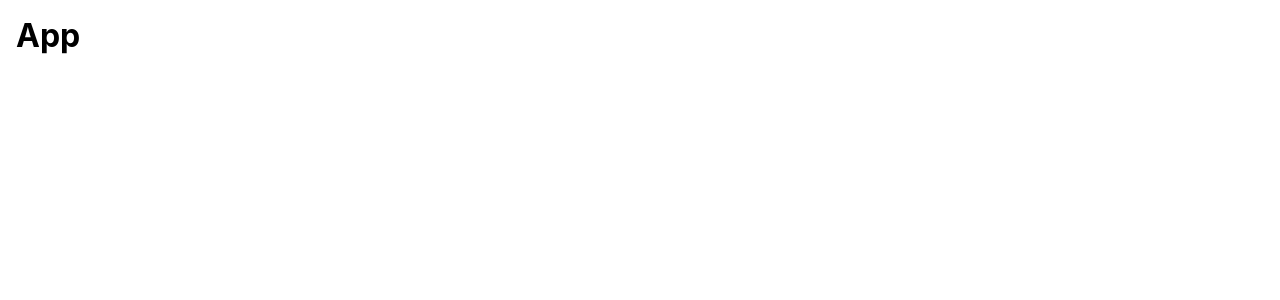
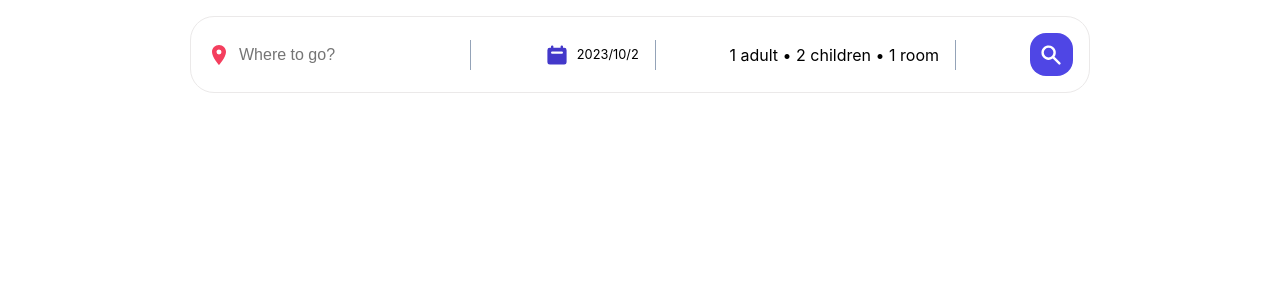
Before and after one commit to hossein-rahmati/Hotel-booking, a React (Vite) app: page / in a window 1280 px wide. Shown: the top 300 px of the page. Built offline with nearby package versions, Linux system fonts and the light colour scheme.

Commit message:
develop Header with static data

```diff
--- a/src/App.jsx
+++ b/src/App.jsx
@@ -1,7 +1,12 @@
 import "./App.css";
+import Header from "./components/Header/Header";
 
 function App() {
-  return <h1>App</h1>;
+  return (
+    <div>
+      <Header />
+    </div>
+  );
 }
 
 export default App;
--- /dev/null
+++ b/src/components/Header/Header.jsx
@@ -0,0 +1,42 @@
+import { MdLocationOn } from "react-icons/md";
+import { HiCalendar, HiSearch } from "react-icons/hi";
+import { useState } from "react";
+
+function Header() {
+  const [destination, setDestination] = useState();
+  return (
+    <div className="header">
+      <div className="headerSearch">
+        <div className="headerSearchItem">
+          <MdLocationOn className="headerIcon locationIcon" />
+          <input
+            value={destination}
+            onChange={(e) => setDestination(e.target.value)}
+            type="text"
+            placeholder="Where to go?"
+            className="headerSearchInput"
+            name="destination"
+            id="destination"
+          />
+          <span className="seperator"></span>
+        </div>
+        <div className="headerSearchItem">
+          <HiCalendar className="headerIcon dateIcon" />
+          <div className="dateDropDown">2023/10/2</div>
+          <span className="seperator"></span>
+        </div>
+        <div className="headerSearchItem">
+          <div id="optionDropDown">1 adult &bull; 2 children &bull; 1 room</div>
+          <span className="seperator"></span>
+        </div>
+        <div className="headerSearchItem">
+          <button className="headerSearchBtn">
+            <HiSearch className="headerIcon" />
+          </button>
+        </div>
+      </div>
+    </div>
+  );
+}
+
+export default Header;
```
